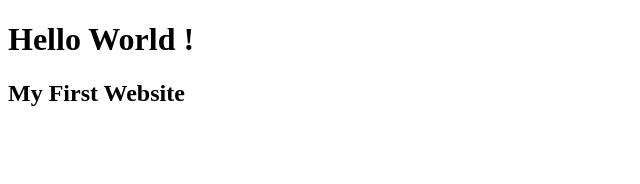
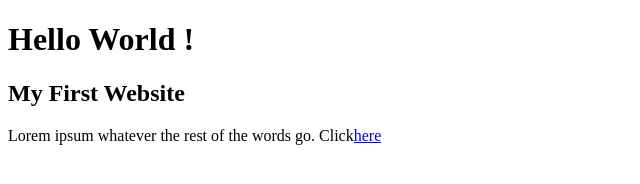
Before and after one commit to Azona001/MyWebApp, a plain HTML site: page index.html in a window 1280 px wide. Shown: the whole page, without its empty margins (0-640 px from the left). Drawn offline with Linux system fonts and the light colour scheme.

Commit message:
Added paragraph-Update

```diff
--- a/index.html
+++ b/index.html
@@ -7,5 +7,6 @@
 	<body>
 		<h1>Hello World !</h1>
 			<h2>My First Website</h2>
+			<p>Lorem ipsum whatever the rest of the words go. Click<a href="www.google.com">here</a></p>
 	</body>
 </html>
```
